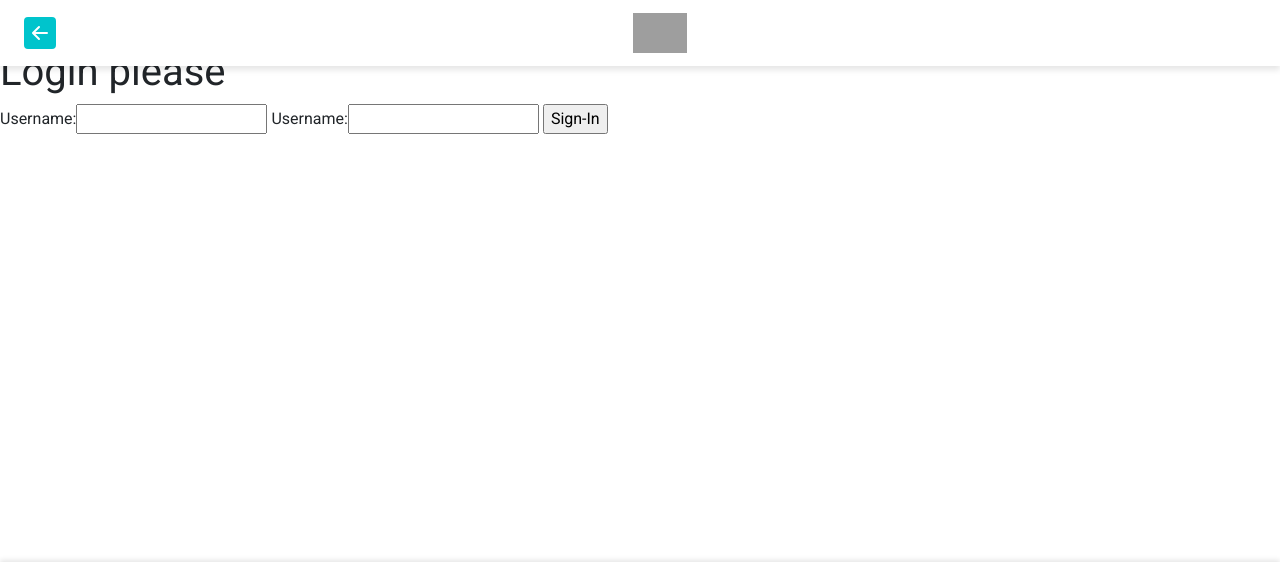
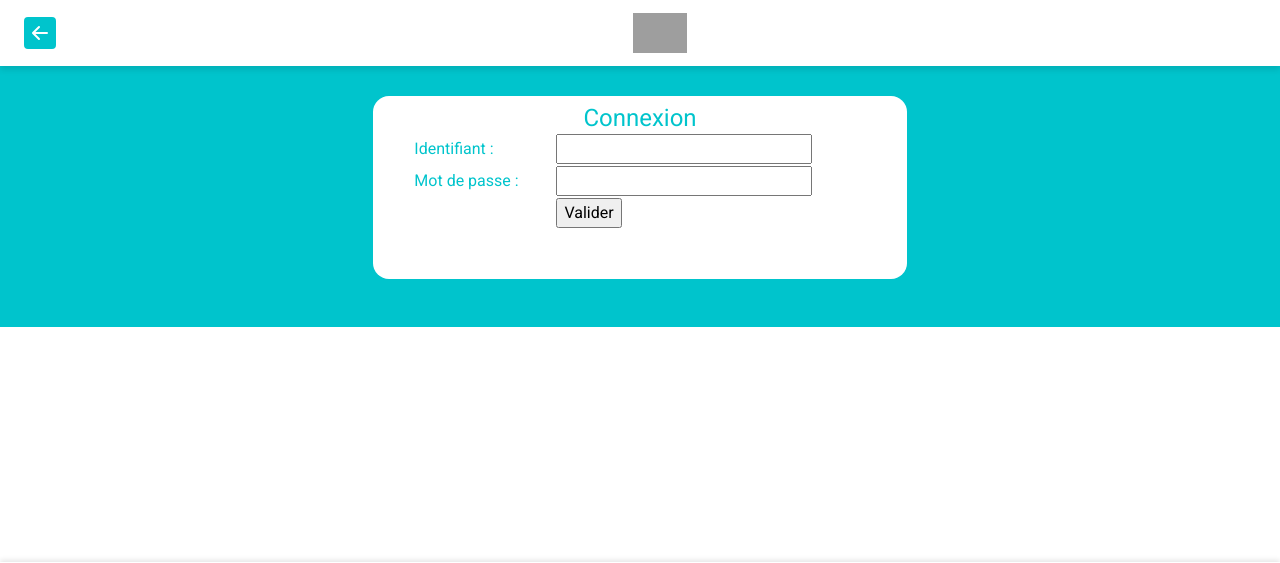
Before and after one commit to flowfinder-org/flowfinder, a PHP site: page /fr/login in a window 1280 px wide. Shown: the top 563 px of the page. Run offline with PHP 8.4, Linux system fonts and the light colour scheme; grey boxes are pictures that could not be loaded.

Commit message:
center login screen + fix default themes

```diff
--- a/Views/login/form.php
+++ b/Views/login/form.php
@@ -1,11 +1,31 @@
-<h1>Login please</h1>
-<form method="POST" action="/<?php echo(APP_LANG); ?>/login/login">
-    <label for="username">Username: </label><input type="text" name="username">
-    <label for="username">Username: </label><input type="password" name="password">
-    <input type="submit" value="Sign-In">
-</form>
+
+<section id="login" class="col-12 col-xl-12 mx-auto section background-creative mt-5 pb-5">
+    <div class="container col-12 col-md-10">
+        <div class="row align-items-xl-top gy-5">
+            <div class="col-md-3 "></div>
+
+            <div class="col-md-6 bloc_presentation mt-6 pt-2">
+
+                <h4 class="my-0 fw-normal text-center"></i>Connexion</h4>
+
+                <table style="width:400px;">
+                    <tbody>
+                        <form method="POST" action="/<?php echo(APP_LANG); ?>/login/login">
+                        <tr><td> <label for="username">Identifiant :</label> </td><td> <input class="flowfinder-form-control w-100" type="text" name="username"> </td></tr>
+                        <tr><td> <label for="password">Mot de passe :</label> </td><td> <input class="flowfinder-form-control w-100" type="password" name="password"> </td></tr>
+                        <tr><td></td><td>  <input type="submit" class="flowfinder-btn flowfinder-btn-primary flowfinder-float-end flowfinder-content-sendBtn" value="Valider">  </td></tr>
+                        </form>
+                    </tbody>
+                </table>
+
 <?php if (isset($message_erreur) && $message_erreur != "") { ?>
     <div class="alert alert-danger" role="alert">
         <?php $ak->ecrit($message_erreur); ?>
     </div>
 <?php } ?>
+
+            </div>
+            <div class="col-md-3 "></div>
+        </div>
+    </div>
+</section>
--- a/_database/schema_version_00001.sql
+++ b/_database/schema_version_00001.sql
@@ -103,19 +103,19 @@
 
 INSERT INTO theme(id_utilisateur, theme_page, theme_nom, theme_css, date_modification) VALUES
 (0, 'feedback', 'default',
-'{"page":{"backgroundColor":"#eeeeee"}}',
+'{"label":{"color":"#000000"},"nextBtn":{"color":"#ffffff","backgroundColor":"#00c4cc"},"prevBtn":{"color":"#ffffff","backgroundColor":"#00c4cc"},"sendBtn":{"color":"#ffffff","backgroundColor":"#00c4cc"},"page":{"backgroundColor":"#ffffff"},"inputCssPersonnalise":{"inputCssPersonnalise":""}}',
 '2025-01-01 00:00:01'
 );
 
 INSERT INTO theme(id_utilisateur, theme_page, theme_nom, theme_css, date_modification) VALUES
 (0, 'formulaire', 'default',
-'{"page":{"backgroundColor":"#eeeeee"}}',
+'{"label":{"color":"#000000"},"nextBtn":{"color":"#ffffff","backgroundColor":"#00c4cc"},"prevBtn":{"color":"#ffffff","backgroundColor":"#00c4cc"},"sendBtn":{"color":"#ffffff","backgroundColor":"#00c4cc"},"page":{"backgroundColor":"#ffffff"},"inputCssPersonnalise":{"inputCssPersonnalise":""}}',
 '2025-01-01 00:00:01'
 );
 
 INSERT INTO theme(id_utilisateur, theme_page, theme_nom, theme_css, date_modification) VALUES
 (0, 'sondage', 'default',
-'{"page":{"backgroundColor":"#eeeeee"}}',
+'{"label":{"color":"#000000"},"nextBtn":{"color":"#ffffff","backgroundColor":"#00c4cc"},"prevBtn":{"color":"#ffffff","backgroundColor":"#00c4cc"},"sendBtn":{"color":"#ffffff","backgroundColor":"#00c4cc"},"page":{"backgroundColor":"#ffffff"},"inputCssPersonnalise":{"inputCssPersonnalise":""}}',
 '2025-01-01 00:00:01'
 );
 
```
